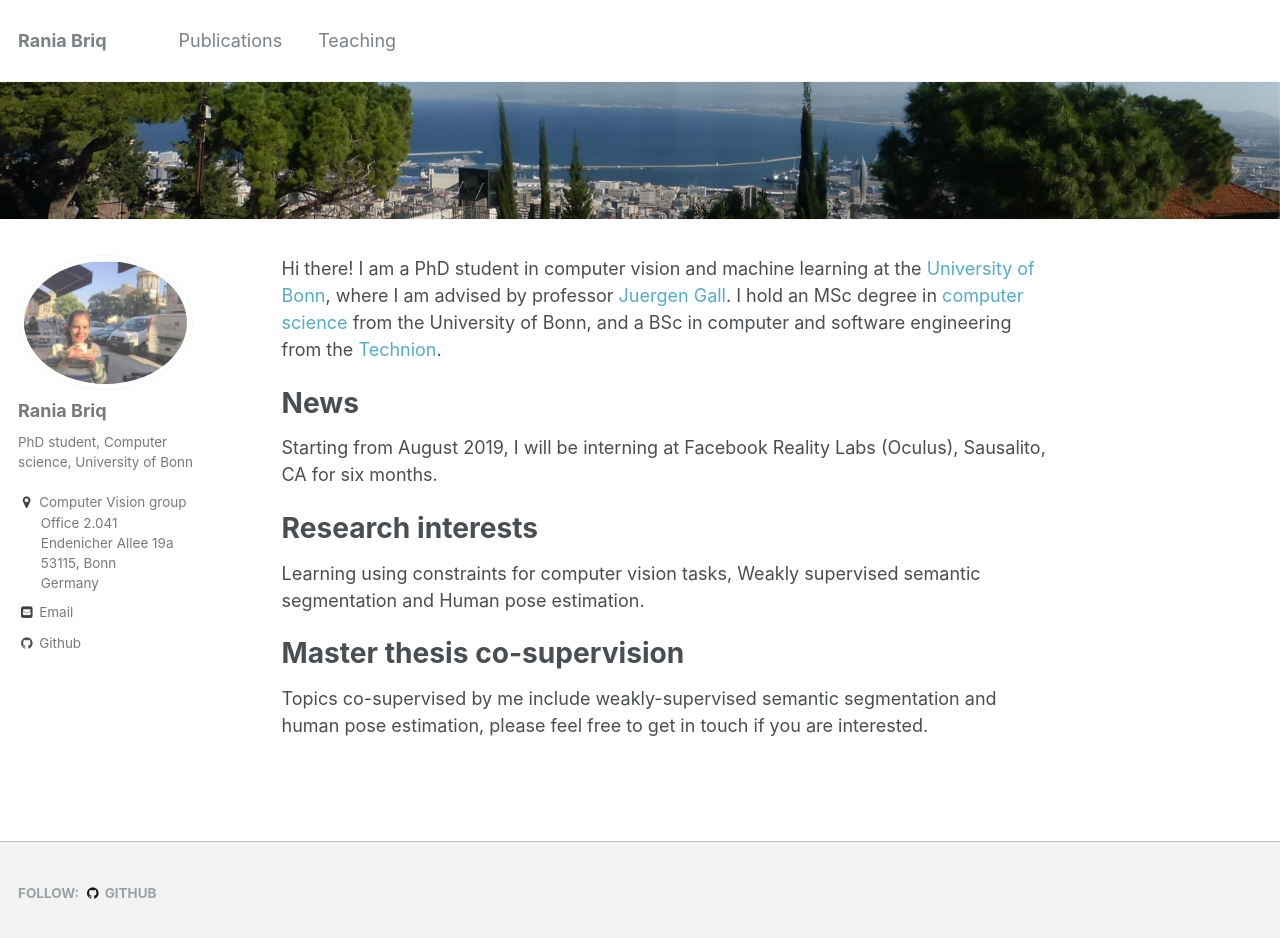
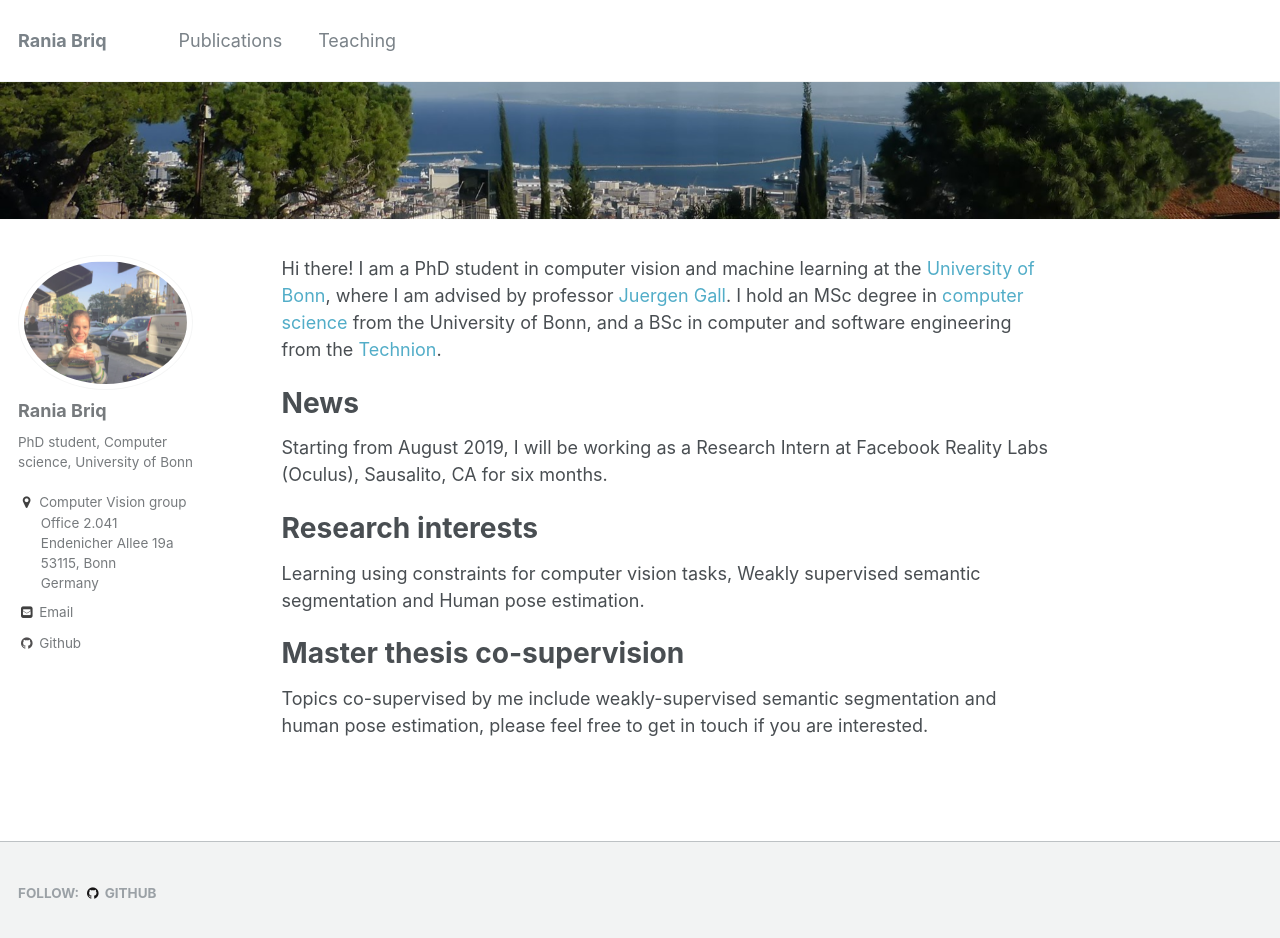
Before and after one commit to briqr/briqr.github.io, a Jekyll site: the page built from _pages/about.md, in a window 1280 px wide and 951 px high. Shown: the top 938 px of the window. Built offline with Jekyll 4.4.1, drawn with Linux system fonts in a browser that asks for light colours.

Commit message:
Update about.md

```diff
--- a/_pages/about.md
+++ b/_pages/about.md
@@ -19,7 +19,7 @@ Hi there! I am a PhD student in computer vision and machine learning at the [Uni
 
 News
 ======
-Starting from August 2019, I will be interning at Facebook Reality Labs (Oculus), Sausalito, CA  for six months.
+Starting from August 2019, I will be working as a Research Intern at Facebook Reality Labs (Oculus), Sausalito, CA  for six months.
 
 Research interests
 ======
```
